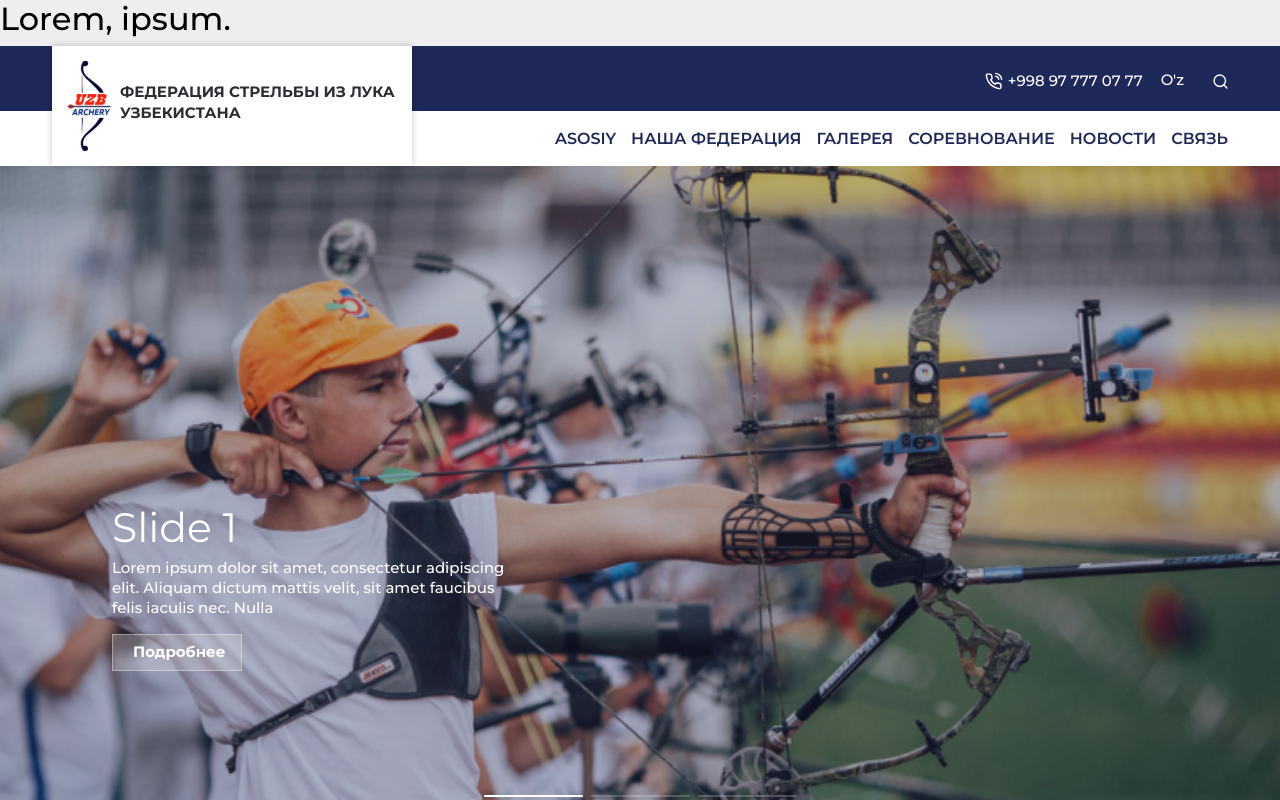
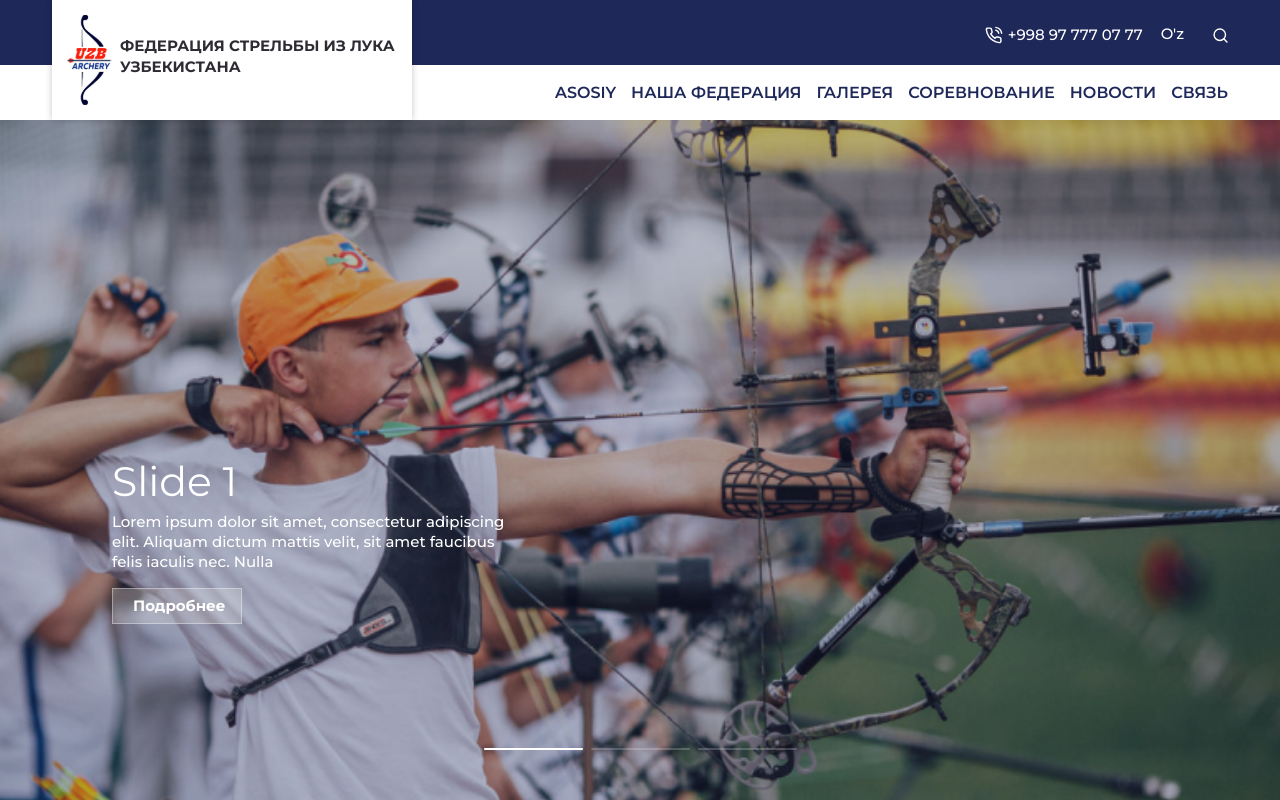
Before and after one commit to coderbekhub/Archery.org, a React (Create React App) app: page /#/ in a window 1280 px wide. Shown: the top 800 px of the page. Built offline with nearby package versions, Linux system fonts and the light colour scheme.

Commit message:
ohwadmi?

```diff
--- a/src/Components/Home.js
+++ b/src/Components/Home.js
@@ -13,7 +13,6 @@ import FooterNav from './Home/FooterNav'
 export default function Home() {
   return (
     <>
-    <h2>Lorem, ipsum.</h2>
       <Header />
       <Nav />
       <Hero />
```
